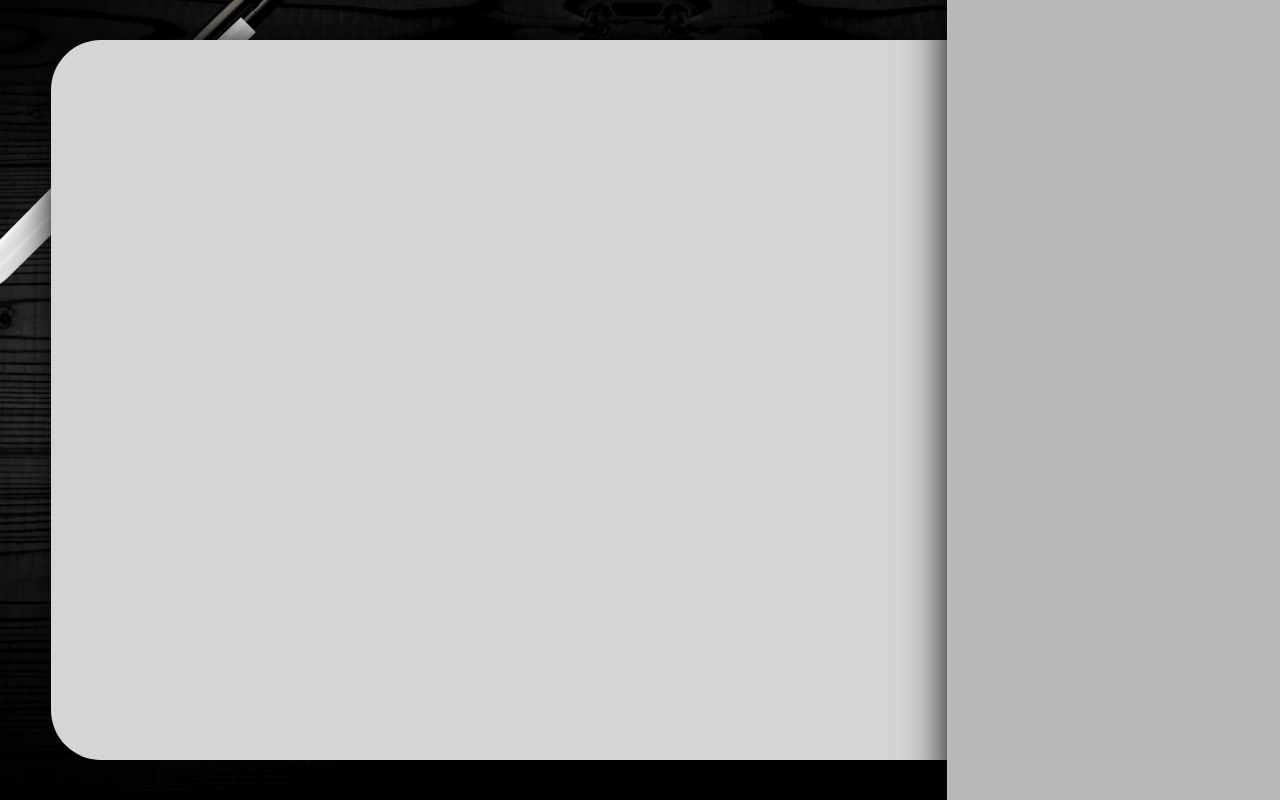
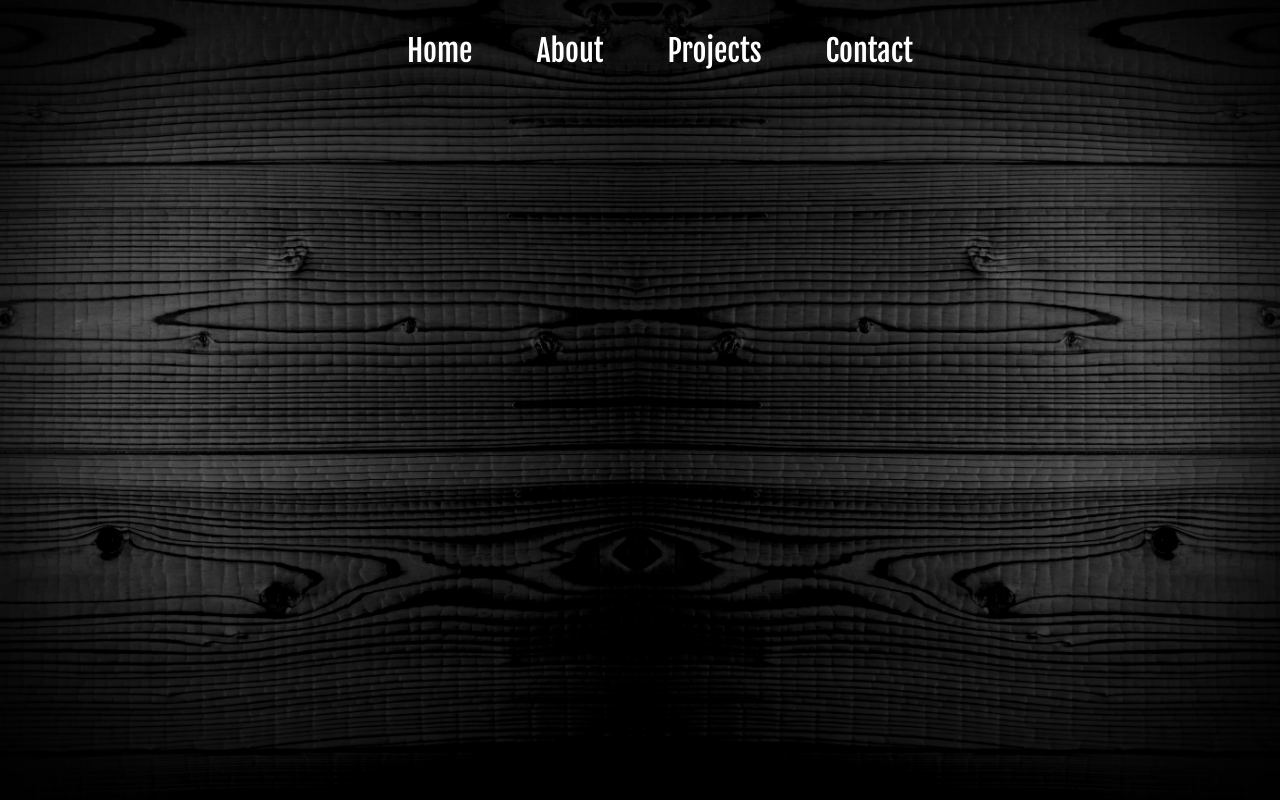
Before and after one commit to mbisovskyi/Portfolio-Page, a React (Create React App) app: page / in a window 1280 px wide. Built offline with nearby package versions, Linux system fonts and the light colour scheme.

Commit message:
Pen image deleted + Left and Right containers deleted from the HomePage + NavBar component added to App.js to display it everywhere in application + NavBar items added and styled

```diff
--- a/src/App.js
+++ b/src/App.js
@@ -1,10 +1,14 @@
 import "./App.css";
 import { Route, Routes } from "react-router-dom";
 import HomePage from "./pages/HomePage/HomePage";
+import background from "./assets/desk.jpg";
+import NavBar from "./components/NavBar/NavBar";
 
 function App() {
   return (
     <div className="App">
+      <img className="background-img" src={background} alt="background" />
+      <NavBar />
       <Routes>
         <Route path="/" element={<HomePage />}></Route>
       </Routes>
--- a/src/components/NavBar/NavBar.css
+++ b/src/components/NavBar/NavBar.css
@@ -0,0 +1,19 @@
+.navbar-list {
+  display: flex;
+  justify-content: center;
+  list-style: none;
+  color: white;
+  font-size: 30px;
+}
+
+.navbar-item {
+  margin: 2rem;
+  padding-bottom: 0.4rem;
+  transition: border 0.2s, color 0.4s;
+}
+
+.navbar-item:hover {
+  color: #f9a746;
+  border-bottom: 3px solid white;
+  border-radius: 7px;
+}
--- a/src/components/NavBar/NavBar.jsx
+++ b/src/components/NavBar/NavBar.jsx
@@ -1,7 +1,19 @@
 import "./NavBar.css";
+import { useNavigate } from "react-router-dom";
 
 const NavBar = () => {
-  return <div className="navbar-wrap"></div>;
+  const navigate = useNavigate();
+
+  return (
+    <div className="navbar-wrap">
+      <ul className="navbar-list">
+        <li className="navbar-item">Home</li>
+        <li className="navbar-item">About</li>
+        <li className="navbar-item">Projects</li>
+        <li className="navbar-item">Contact</li>
+      </ul>
+    </div>
+  );
 };
 
 export default NavBar;
--- a/src/pages/HomePage/HomePage.css
+++ b/src/pages/HomePage/HomePage.css
@@ -1,39 +1,6 @@
-.homepage-wrap {
-  display: flex;
-}
-
 .background-img {
+  position: absolute;
+  z-index: -1;
   width: 100vw;
   height: 100vh;
 }
-
-.pen-img {
-  position: absolute;
-  z-index: 0;
-  left: -5%;
-  top: -3%;
-}
-
-.left-container {
-  position: absolute;
-  z-index: 0;
-  width: 70vw;
-  height: 90vh;
-  background-color: #d5d5d5;
-  margin-left: 4%;
-  top: 50%;
-  translate: 0 -50%;
-  border-top-left-radius: 50px;
-  border-bottom-left-radius: 50px;
-  box-shadow: 0 0 40px black;
-}
-
-.right-container {
-  position: absolute;
-  z-index: 1;
-  right: 0;
-  width: 26vw;
-  height: 100vh;
-  background-color: #b8b8b8;
-  box-shadow: 0 0 40px black;
-}
--- a/src/pages/HomePage/HomePage.js
+++ b/src/pages/HomePage/HomePage.js
@@ -1,19 +1,7 @@
-import NavBar from "../../components/NavBar/NavBar";
 import "./HomePage.css";
-import background from "../../assets/desk.jpg";
-import pen from "../../assets/pen.png";
 
 const HomePage = () => {
-  return (
-    <div className="homepage-wrap">
-      <img className="background-img" src={background} alt="background" />
-      <img className="pen-img" src={pen} alt="pen" height="350px" />
-      <div className="left-container">
-        <NavBar />
-      </div>
-      <div className="right-container"></div>
-    </div>
-  );
+  return <div></div>;
 };
 
 export default HomePage;
```
Also changed, not shown: src/assets/pen.png (deleted).
